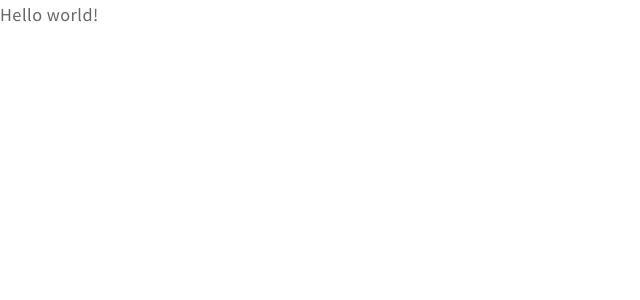
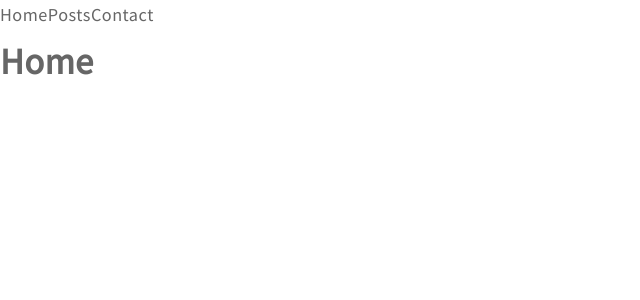
Before and after one commit to paulinastefanska/MERN-FullStack-App, a React (Create React App) app in the folder client/: page / in a window 1280 px wide. Shown: the top 300 px of the page, without its empty margins (0-640 px from the left). Built offline with nearby package versions, Linux system fonts and the light colour scheme.

Commit message:
Add imports and change render

```diff
--- a/client/src/App.js
+++ b/client/src/App.js
@@ -1,12 +1,26 @@
 import React from 'react';
+import { Switch, Route } from 'react-router-dom';
+
+import MainLayout from './components/layout/MainLayout/MainLayout';
+
+// import routes
+import Home from './components/pages/Home/HomePage';
+import Posts from './components/pages/Posts/PostsPage';
+import Contact from './components/pages/Contact/ContactPage';
+import NotFound from './components/pages/NotFound/NotFoundPage';
 
 class App extends React.Component {
 
   render() {
     return (
-      <div>
-        Hello world!
-      </div>
+      <MainLayout>
+        <Switch>
+          <Route path="/" exact component={Home} />
+          <Route path="/posts" exact component={Posts} />
+          <Route path="/contact" exact component={Contact} />
+          <Route component={NotFound} />
+        </Switch>
+      </MainLayout>
     );
   }
 
```
